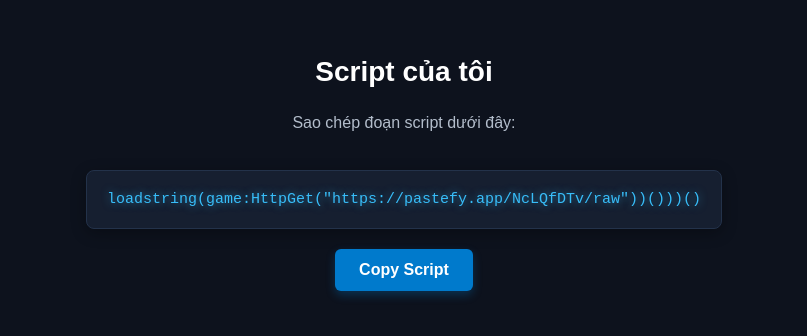
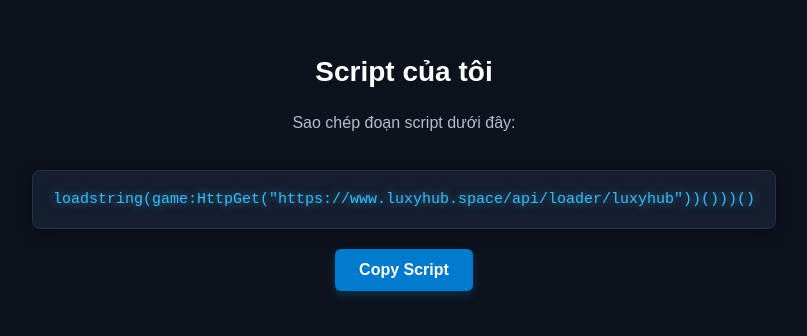
Before and after one commit to phu97186-ui/-1-speed-keyboard-escape-lxy-hub, a plain HTML site: page index.html in a window 1280 px wide. Shown: the part 236-572 px from the top of the page, without its empty margins (236-1043 px from the left). Drawn offline with Linux system fonts and the light colour scheme.

Commit message:
Update index.html

```diff
--- a/index.html
+++ b/index.html
@@ -21,7 +21,7 @@
     <p>Sao chép đoạn script dưới đây:</p>
 
     <!-- THAY ĐỔI ĐOẠN SCRIPT GAME CỦA BẠN Ở DƯỚI NÀY -->
-    <pre><code id="scriptCode">loadstring(game:HttpGet("https://pastefy.app/NcLQfDTv/raw"))()))()</code></pre>
+    <pre><code id="scriptCode">loadstring(game:HttpGet("https://www.luxyhub.space/api/loader/luxyhub"))()))()</code></pre>
 
     <button class="btn-copy" id="copyBtn" onclick="copyScript()">Copy Script</button>
 
```
